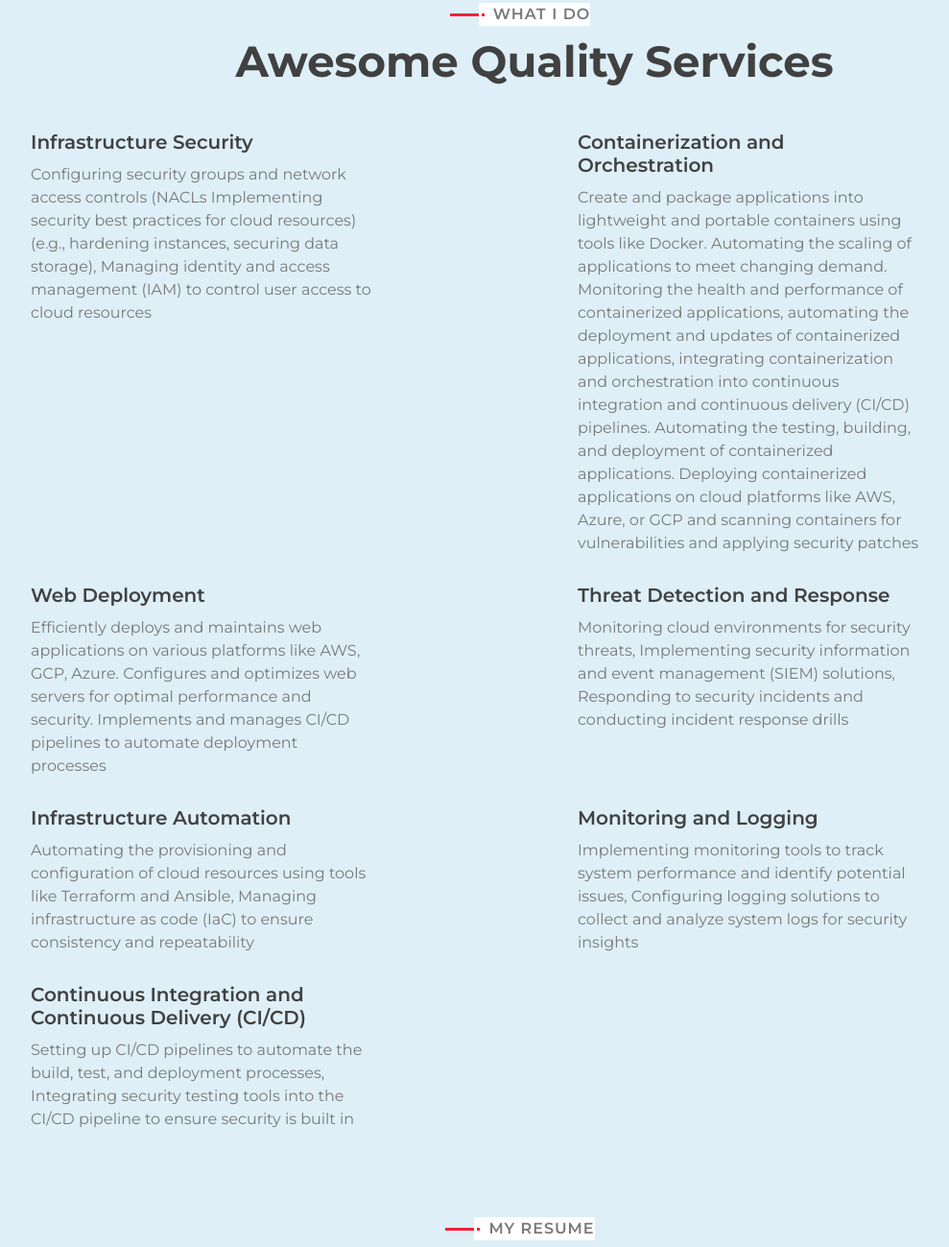
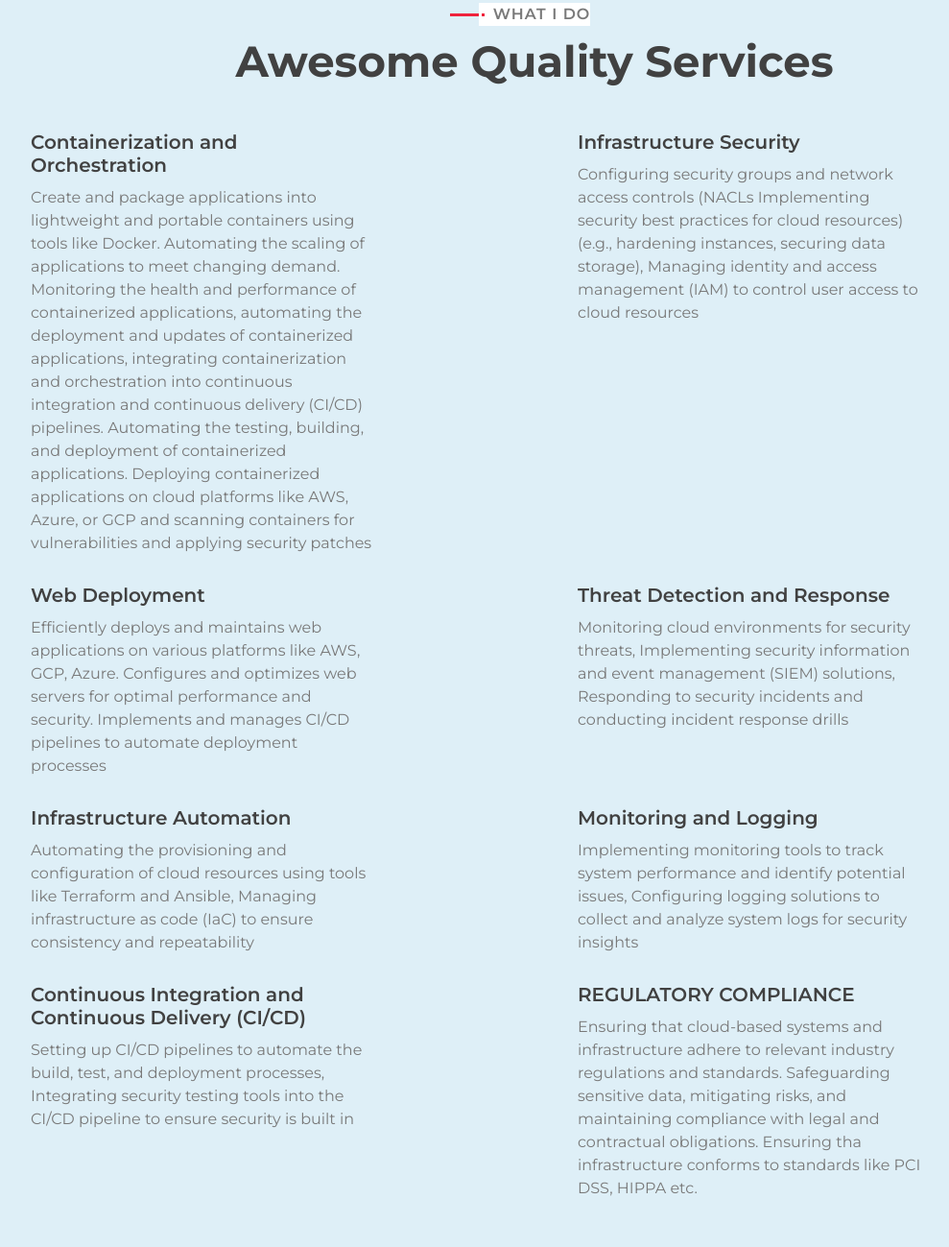
Before and after one commit to Engr-Steph/portfolio, a plain HTML site: page index.html in a window 1280 px wide. Shown: the part 1455-2754 px from the top of the page at 96% size, without its empty margins (83-1072 px from the left). Drawn offline with nearby package versions, Linux system fonts and the light colour scheme.

Commit message:
updated index file

```diff
--- a/index.html
+++ b/index.html
@@ -98,12 +98,12 @@
                                     Results-oriented Cloud Security and DevOps Engineer with 2 years of experience in architecting, implementing, and managing secure and high-performing cloud infrastructure. Skilled in automating infrastructure provisioning, configuration management, and CI/CD pipelines. Proven ability to identify and mitigate security risks, conduct vulnerability assessments, and implement security best practices. Collaborate effectively with cross-functional teams to optimize cloud solutions, reduce downtime, and enhance overall system reliability.
                                 </p>
                             </div>
-                            <div class="about-text">
-                                <p>
-                                    SKILLS
-                                </p>
-                            </div>
-                            <div>
+                            <div class="skills">
+
+                                <div class="about-text">
+                                    <p> SKILLs</p>
+                                </div>
+
                                 <div class="skill-name">
                                     <p>Infrastructure Security<br>Containerization and Orchestration<br>Threat Detection and Response<br>Infrastructure Automation<br>Monitoring and Logging</p>
                                 </div>
@@ -131,6 +131,18 @@
                     <h2>Awesome Quality Services</h2>
                 </div>
                 <div class="row">
+
+                    <div class="col-lg-6 wow fadeInUp" data-wow-delay="0.2s">
+                        <div class="service-item">
+                            <div class="service-text">
+                                <h3>Containerization and Orchestration</h3>
+                                <p>
+                                    Create and package applications into lightweight and portable containers using tools like Docker. Automating the scaling of applications to meet changing demand. Monitoring the health and performance of containerized applications, automating the deployment and updates of containerized applications, integrating containerization and orchestration into continuous integration and continuous delivery (CI/CD) pipelines. Automating the testing, building, and deployment of containerized applications. Deploying containerized applications on cloud platforms like AWS, Azure, or GCP and scanning containers for vulnerabilities and applying security patches
+                                </p>
+                            </div>
+                        </div>
+                    </div>
+
                     <div class="col-lg-6 wow fadeInUp" data-wow-delay="0.0s">
                         <div class="service-item">
                             <div class="service-text">
@@ -141,16 +153,7 @@
                             </div>
                         </div>
                     </div>
-                    <div class="col-lg-6 wow fadeInUp" data-wow-delay="0.2s">
-                        <div class="service-item">
-                            <div class="service-text">
-                                <h3>Containerization and Orchestration</h3>
-                                <p>
-                                    Create and package applications into lightweight and portable containers using tools like Docker. Automating the scaling of applications to meet changing demand. Monitoring the health and performance of containerized applications, automating the deployment and updates of containerized applications, integrating containerization and orchestration into continuous integration and continuous delivery (CI/CD) pipelines. Automating the testing, building, and deployment of containerized applications. Deploying containerized applications on cloud platforms like AWS, Azure, or GCP and scanning containers for vulnerabilities and applying security patches
-                                </p>
-                            </div>
-                        </div>
-                    </div>
+
                     <div class="col-lg-6 wow fadeInUp" data-wow-delay="0.2s">
                         <div class="service-item">
                             <div class="service-text">
@@ -161,6 +164,7 @@
                             </div>
                         </div>
                     </div>
+
                     <div class="col-lg-6 wow fadeInUp" data-wow-delay="0.4s">
                         <div class="service-item">
                             <div class="service-text">
@@ -171,6 +175,7 @@
                             </div>
                         </div>
                     </div>
+
                     <div class="col-lg-6 wow fadeInUp" data-wow-delay="0.6s">
                         <div class="service-item">
                             <div class="service-text">
@@ -181,6 +186,7 @@
                             </div>
                          </div>
                     </div>
+
                     <div class="col-lg-6 wow fadeInUp" data-wow-delay="0.6s">
                         <div class="service-item">
                             <div class="service-text">
@@ -191,6 +197,7 @@
                             </div>
                         </div>
                     </div>
+
                     <div class="col-lg-6 wow fadeInUp" data-wow-delay="0.6s">
                         <div class="service-item">
                             <div class="service-text">
@@ -201,6 +208,17 @@
                             </div>
                         </div>
                     </div>
+                    <div class="col-lg-6 wow fadeInUp" data-wow-delay="0.6s">
+                        <div class="service-item">
+                            <div class="service-text">
+                                <h3>REGULATORY COMPLIANCE </h3>
+                                <p>
+                                    Ensuring that cloud-based systems and infrastructure adhere to relevant industry regulations and standards. Safeguarding sensitive data, mitigating risks, and maintaining compliance with legal and contractual obligations. Ensuring tha infrastructure conforms to standards like PCI DSS, HIPPA etc.
+                                </p>
+                            </div>
+                        </div>
+                    </div>
+
                 </div>
             </div>
         </div>
```
